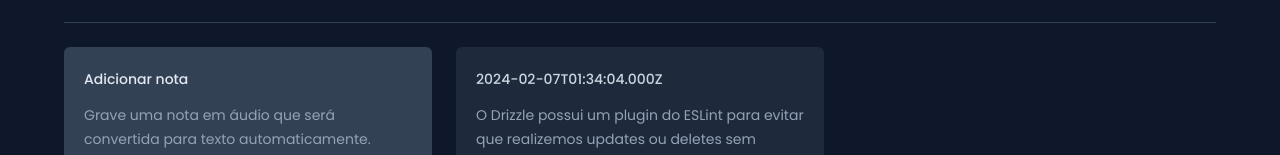
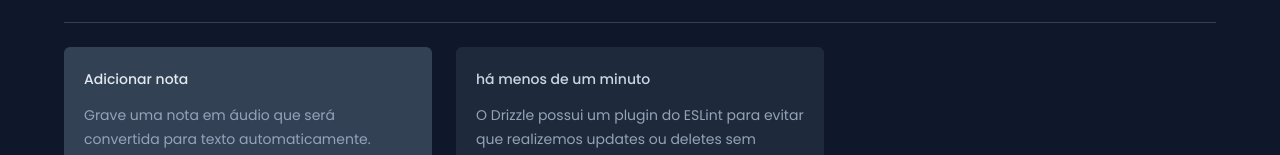
Before and after one commit to MarlonVictor/vueMyNotes, a Vue app: page / in a window 1280 px wide. Shown: the part 134-289 px from the top of the page. Built offline with nearby package versions, Linux system fonts and the light colour scheme.

Commit message:
chore: using date-fns to format the card date

```diff
--- a/package.json
+++ b/package.json
@@ -9,6 +9,7 @@
     "preview": "vite preview"
   },
   "dependencies": {
+    "date-fns": "^3.3.1",
     "radix-vue": "^1.4.2",
     "vue": "^3.3.11"
   },
--- a/src/components/NoteCard.vue
+++ b/src/components/NoteCard.vue
@@ -1,4 +1,7 @@
 <script setup lang="ts">
+import { formatDistanceToNow } from 'date-fns'
+import { ptBR } from 'date-fns/locale'
+
 import {
   DialogRoot,
   DialogTrigger,
@@ -15,13 +18,19 @@ interface NoteCardProps {
 }
 
 const { note } = defineProps<NoteCardProps>()
+const dateConfig = { locale: ptBR, addSuffix: true }
 </script>
 
 <template>
     <DialogRoot>
         <DialogTrigger class="text-left rounded-md bg-slate-800 p-5 space-y-3 overflow-hidden relative outline-none hover:ring-2 hover:ring-slate-600 focus-visible:ring-2 focus-visible:ring-lime-400">
-            <span class="text-sm font-medium text-slate-300">{{ note.date.toISOString() }}</span>
-            <p class="text-sm leading-6 text-slate-400 h-full">{{ note.content }}</p>
+            <span class="text-sm font-medium text-slate-300">
+                {{ formatDistanceToNow(note.date, dateConfig) }}
+            </span>
+
+            <p class="text-sm leading-6 text-slate-400 h-full">
+                {{ note.content }}
+            </p>
 
             <div class="absolute bottom-0 left-0 right-0 h-1/2 bg-gradient-to-t from-black/60 to-black/0 pointer-events-none" />
         </DialogTrigger>
@@ -31,8 +40,13 @@ const { note } = defineProps<NoteCardProps>()
 
             <DialogContent class="fixed left-1/2 -translate-x-1/2 top-1/2 -translate-y-1/2 max-w-[640px] h-[60vh] w-full bg-slate-700 rounded-md flex flex-col outline-none">
                 <div class="flex flex-1 flex-col gap-3 p-5">
-                    <span class="text-sm font-medium text-slate-300">{{ note.date.toISOString() }}</span>
-                    <p class="text-sm leading-6 text-slate-400 h-full">{{ note.content }}</p>
+                    <span class="text-sm font-medium text-slate-300">
+                        {{ formatDistanceToNow(note.date, dateConfig) }}
+                    </span>
+
+                    <p class="text-sm leading-6 text-slate-400 h-full">
+                        {{ note.content }}
+                    </p>
                 </div>
             </DialogContent>
         </DialogPortal>
```
Also changed, not shown: 1 other file (tests, documents, lock files or other folders).
